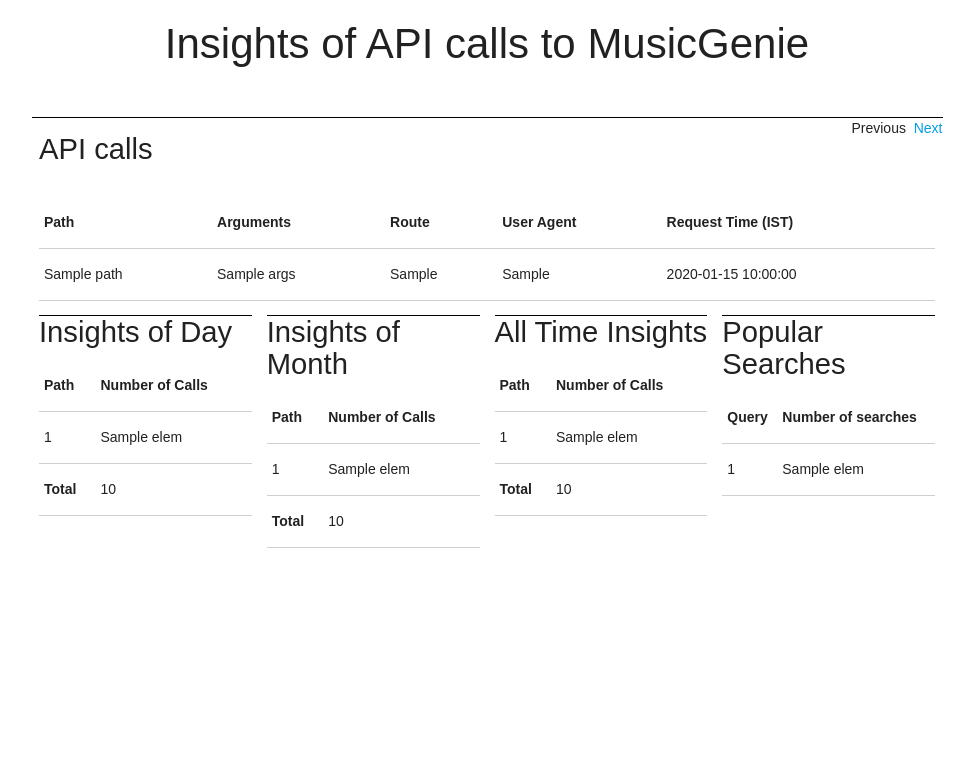
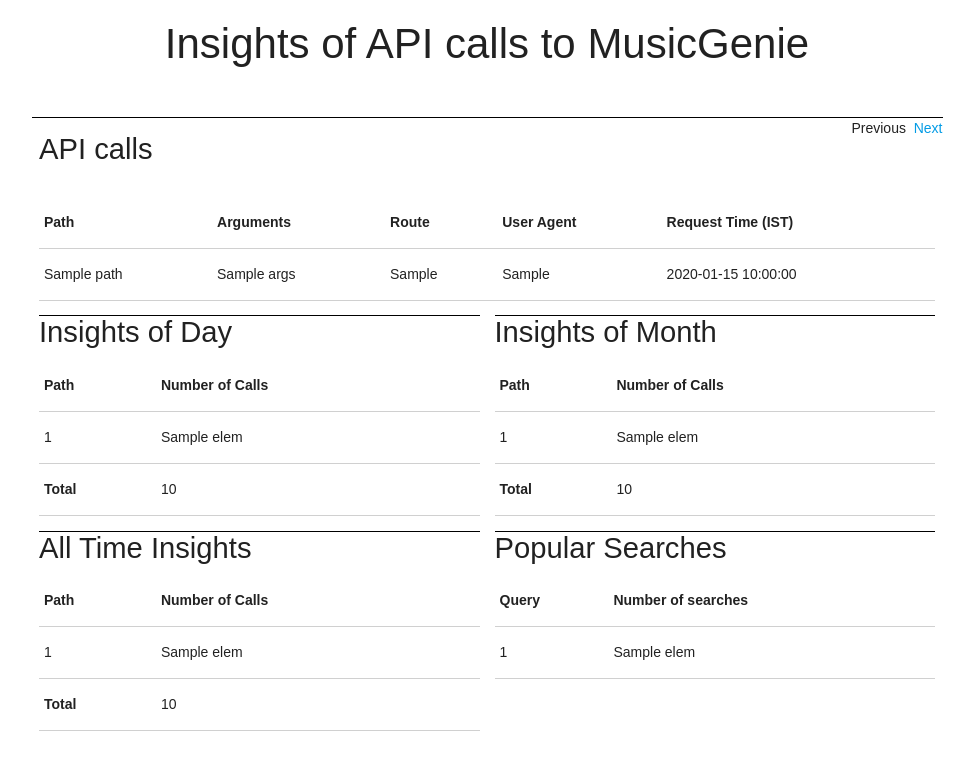
Before and after one commit to anyaudio/anyaudio-server, a Flask app: template ymp3/templates/log_page.html in a window 1280 px wide. Shown: the top 770 px of the page, without its empty margins (153-1127 px from the left). Run offline with Flask 2, Linux system fonts and the light colour scheme; the template is opened without the code that fills it: most values are stand-ins (such as "Sample title", 1, 10 or a date in 2020); some libraries are stand-ins or nearby versions.

Commit message:
fixed logs display on medium screens

```diff
--- a/ymp3/helpers/database.py
+++ b/ymp3/helpers/database.py
@@ -55,7 +55,7 @@
                 playlist_name,
                 song['description'].decode('utf-8')
             ) for song in songs
-            ]
+        ]
 
         cursor.executemany(sql, data)
         conn.commit()
@@ -149,7 +149,7 @@
     sql_popular_query = '''select * from (select q[1] as query, count(*) as cnt from
 (select regexp_matches(args, 'q": \[\"(.*)\"') as q, request_time from api_log where
  path like '/api/v_/search') as d where (extract(epoch from CURRENT_TIMESTAMP ) -
- extract(epoch from request_time))/60/60/24 <= 1 group by q[1]) t2 order by cnt desc limit 8;'''
+ extract(epoch from request_time))/60/60/24 <= 1 group by q[1]) t2 order by cnt desc limit 9;'''
 
     con = psql_connection_pool.getconn()
     cur = con.cursor()
--- a/ymp3/templates/log_page.html
+++ b/ymp3/templates/log_page.html
@@ -48,7 +48,7 @@
         </table>
 
         <div class="row">
-            <div class="col s6 l3 m3">
+            <div class="col s12 l6 m6">
                 <h3 style="border-top: 1px black solid;">Insights of Day</h3>
                 <table class="bordered table-responsive">
                     <thead>
@@ -69,7 +69,7 @@
                     </tbody>
                 </table>
             </div>
-            <div class="col s6 l3 m3">
+            <div class="col s12 l6 m6">
                 <h3 style="border-top: 1px black solid;">Insights of Month</h3>
                 <table class="bordered table-responsive">
                     <thead>
@@ -90,7 +90,7 @@
                     </tbody>
                 </table>
             </div>
-            <div class="col s6 l3 m3">
+            <div class="col s12 l6 m6">
                 <h3 style="border-top: 1px black solid;">All Time Insights</h3>
                 <table class="bordered table-responsive">
                     <thead>
@@ -111,7 +111,7 @@
                     </tbody>
                 </table>
             </div>
-            <div class="col s6 l3 m3">
+            <div class="col s12 l6 m6">
                 <h3 style="border-top: 1px black solid;">Popular Searches</h3>
                 <table class="bordered table-responsive">
                     <thead>
```
Also changed, not shown: 1 other file.
